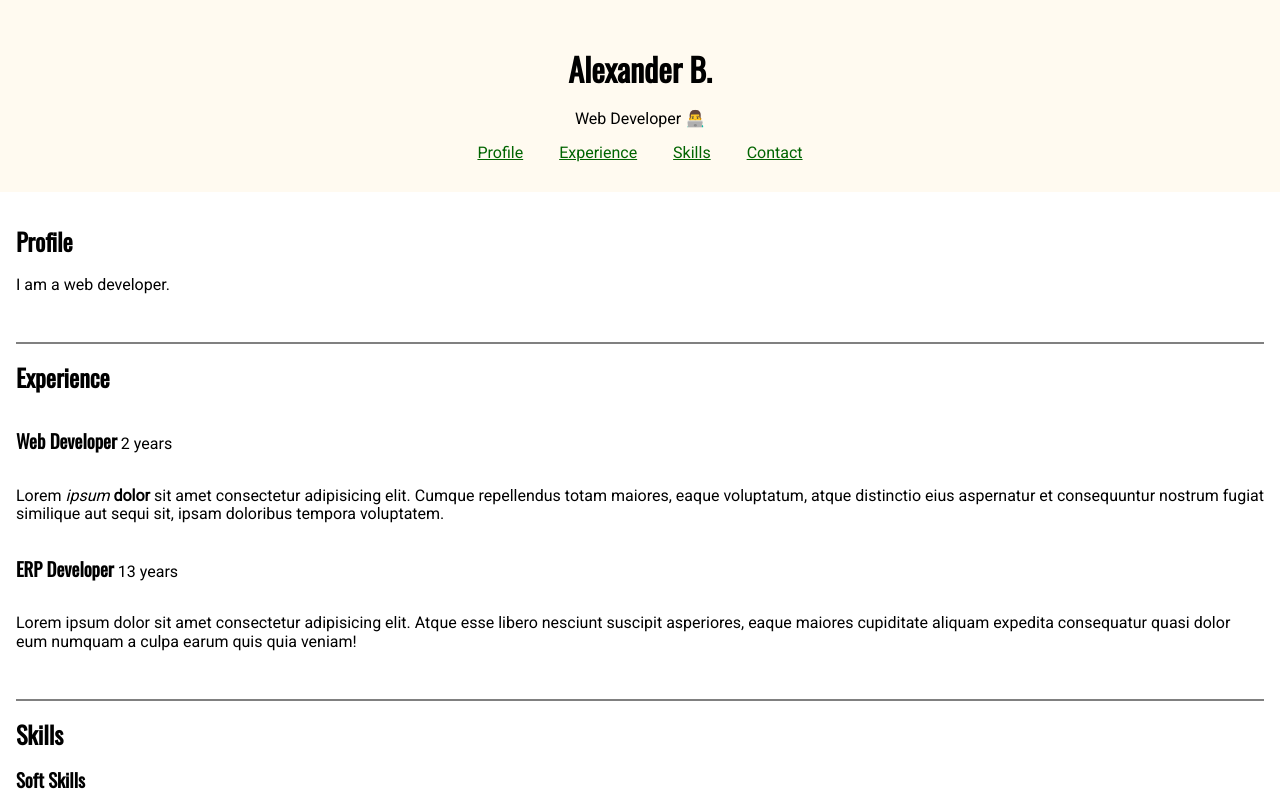
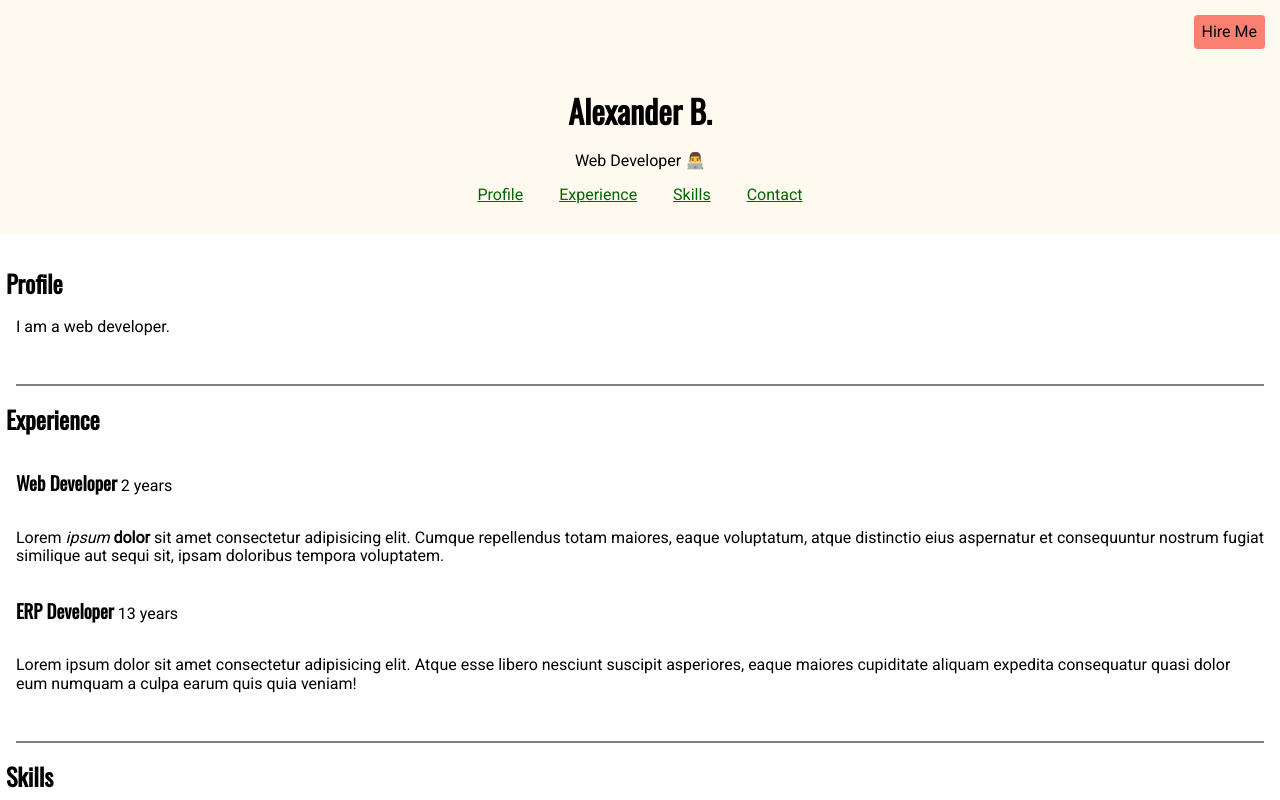
Before and after one commit to a22b22/example-cv, a plain HTML site: page index.html in a window 1280 px wide. Shown: the top 800 px of the page. Drawn offline with nearby package versions, Linux system fonts and the light colour scheme.

Commit message:
position of article headings and badge "Hire Me"

```diff
--- a/index.html
+++ b/index.html
@@ -24,15 +24,17 @@
             <a class="nav-link" href="#skills">Skills</a>
             <a class="nav-link" href="#contact">Contact</a>
         </nav>
-
+        <aside class="hire-me">
+            Hire Me
+        </aside>
     </header>
     <main class="main">
         <article id="profile">
-            <h2>Profile</h2>
+            <h2 class="article-heading">Profile</h2>
             <p>I am a web developer.</p>
         </article>
         <article id="experience">
-            <h2>Experience</h2>
+            <h2 class="article-heading">Experience</h2>
             <section>
                 <header>
                     <h3 class="experience-heading">Web Developer</h3>
@@ -54,7 +56,7 @@
             </section>
         </article>
         <article id="skills">
-            <h2>Skills</h2>
+            <h2 class="article-heading">Skills</h2>
             <section>
                 <h3>Soft Skills</h3>
                 <ul>
@@ -76,7 +78,7 @@
             </section>
         </article>
         <article id="contact">
-            <h2>Contact</h2>
+            <h2 class="article-heading">Contact</h2>
             <ol>
                 <li>email</li>
                 <li>phone</li>
--- a/style.css
+++ b/style.css
@@ -33,12 +33,24 @@ body {
 
 .header {
   text-align: center;
+  padding: 30px 16px;
+  padding-top: 72px;
   background-color: floralwhite;
-  padding: 30px 16px;
+  position: relative;
 }
 
 .profession::after {
   content: " 👨‍💻";
+}
+
+.hire-me {
+  position: absolute;
+  right: 15px;
+  top: 15px;
+  padding: 8px;
+  border-radius: 4px;
+  background-color: salmon;
+  color: black;
 }
 
 .nav-link {
@@ -75,6 +87,11 @@ body {
   border-top: none;
 }
 
+.article-heading {
+  position: relative;
+  left: -10px;
+}
+
 .experience-heading {
   display: inline-block;
 }
```
